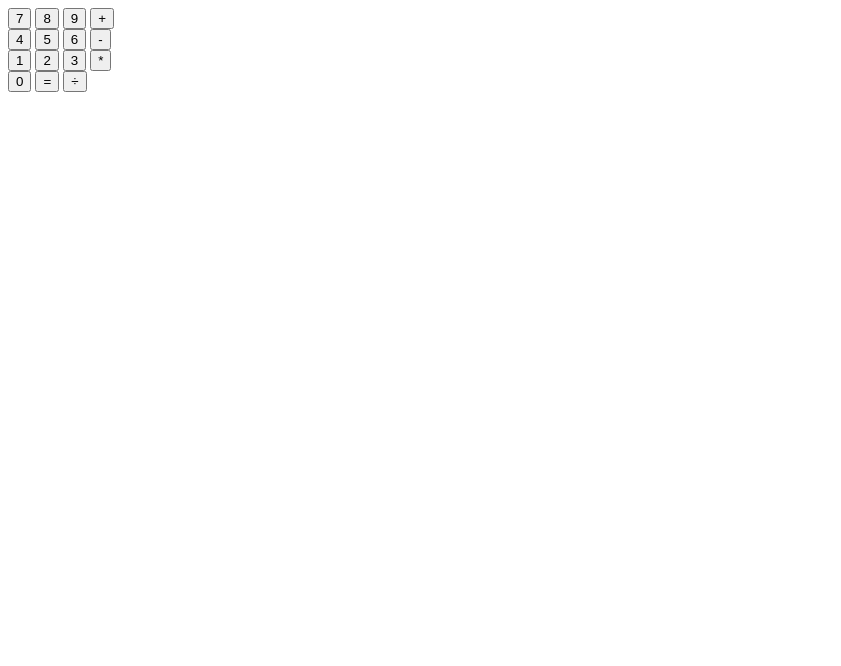
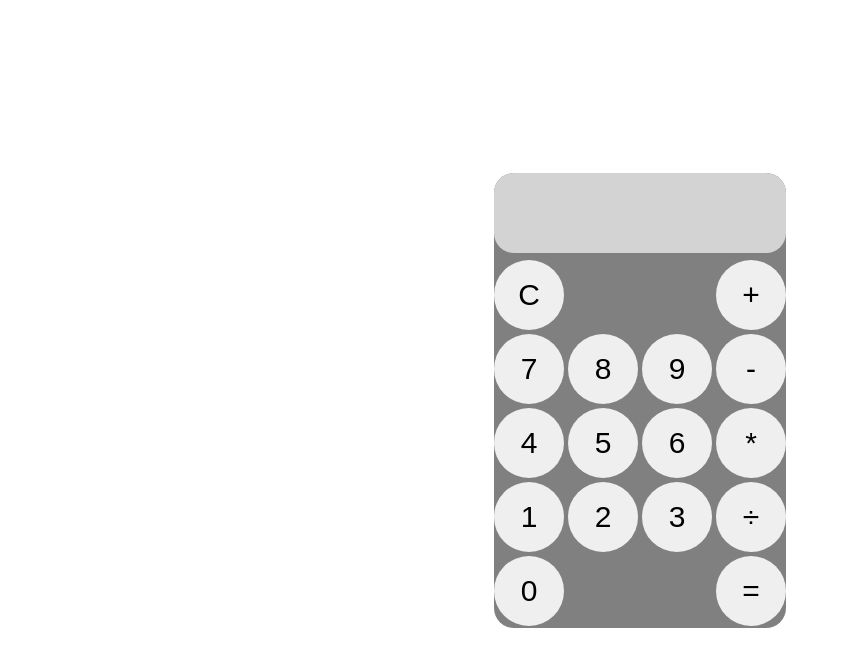
Before and after one commit to ecarapan/calculator, a plain HTML site: page index.html in a window 1280 px wide. Shown: the whole page, without its empty margins (0-841 px from the left). Drawn offline with Linux system fonts and the light colour scheme.

Commit message:
Add html classes

```diff
--- a/index.html
+++ b/index.html
@@ -10,29 +10,32 @@
 </head>
 <body>
     <div class="calculator">
-        <div class="screen"></div>
-        <div class="row">
-            <button>7</button>
-            <button>8</button>
-            <button>9</button>
-            <button>+</button>
+        <div class="display"></div>
+        <div class="row first-row">
+            <button class="operator">C</button>
+            <button class="operator">+</button>
         </div>
         <div class="row">
-            <button>4</button>
-            <button>5</button>
-            <button>6</button>
-            <button>-</button>
+            <button class="number">7</button>
+            <button class="number">8</button>
+            <button class="number">9</button>
+            <button class="number">-</button>
         </div>
         <div class="row">
-            <button>1</button>
-            <button>2</button>
-            <button>3</button>
-            <button>*</button>
+            <button class="number">4</button>
+            <button class="number">5</button>
+            <button class="number">6</button>
+            <button class="operator">*</button>
         </div>
         <div class="row">
-            <button>0</button>
-            <button>=</button>
-            <button>÷</button>
+            <button class="number">1</button>
+            <button class="number">2</button>
+            <button class="number">3</button>
+            <button class="operator">÷</button>
+        </div>
+        <div class="row last-row">
+            <button class="number">0</button>
+            <button class="operator">=</button>
         </div>
     </div>
 </body>
--- a/script.js
+++ b/script.js
@@ -1,6 +1,18 @@
-let numberOne = 0;
-let NumberTwo = 0;
+let numbers = [];
 let operator = '';
+
+let display = document.querySelector('.display');
+let buttons = Array.from(document.querySelectorAll('button'));
+
+buttons.forEach(button => button.addEventListener('click', e => {
+    if (typeof e.target.textContent === 'number') {
+        numbers.push(+e.target.textContent);
+        display.textContent += e.target.textContent
+    } else {
+        operator = e.target.textContent;
+        display.textContent += e.target.textContent
+    }
+}));
 
 function operate(numberOne, numberTwo, operator) {
     let result;
--- a/style.css
+++ b/style.css
@@ -0,0 +1,55 @@
+* {
+    box-sizing: border-box;
+    padding: 0;
+    margin: 0;
+}
+
+body {
+    height: 100vh;
+    display: flex;
+    justify-content: center;
+    align-items: center;
+}
+
+.calculator {
+    display: flex;
+    flex-direction: column;
+    flex: 0 0 auto;
+    background-color: grey;
+    border-radius: 20px;
+}
+
+.display {
+    height: 80px;
+    width: 100%;
+    background-color: lightgray;
+    border-radius: 20px;
+    margin-bottom: 5px;
+}
+
+.row {
+    margin-top: 2px;
+    margin-bottom: 2px;
+}
+
+.first-row {
+    display: flex;
+    justify-content: space-between;
+}
+
+.last-row {
+    display: flex;
+    justify-content: space-between;
+}
+
+button {
+    width: 70px;
+    height: 70px;
+    border-radius: 100px;
+    font-size: 30px;
+    border: 0;
+}
+
+.equal {
+    margin-left: 75px;
+}
```
